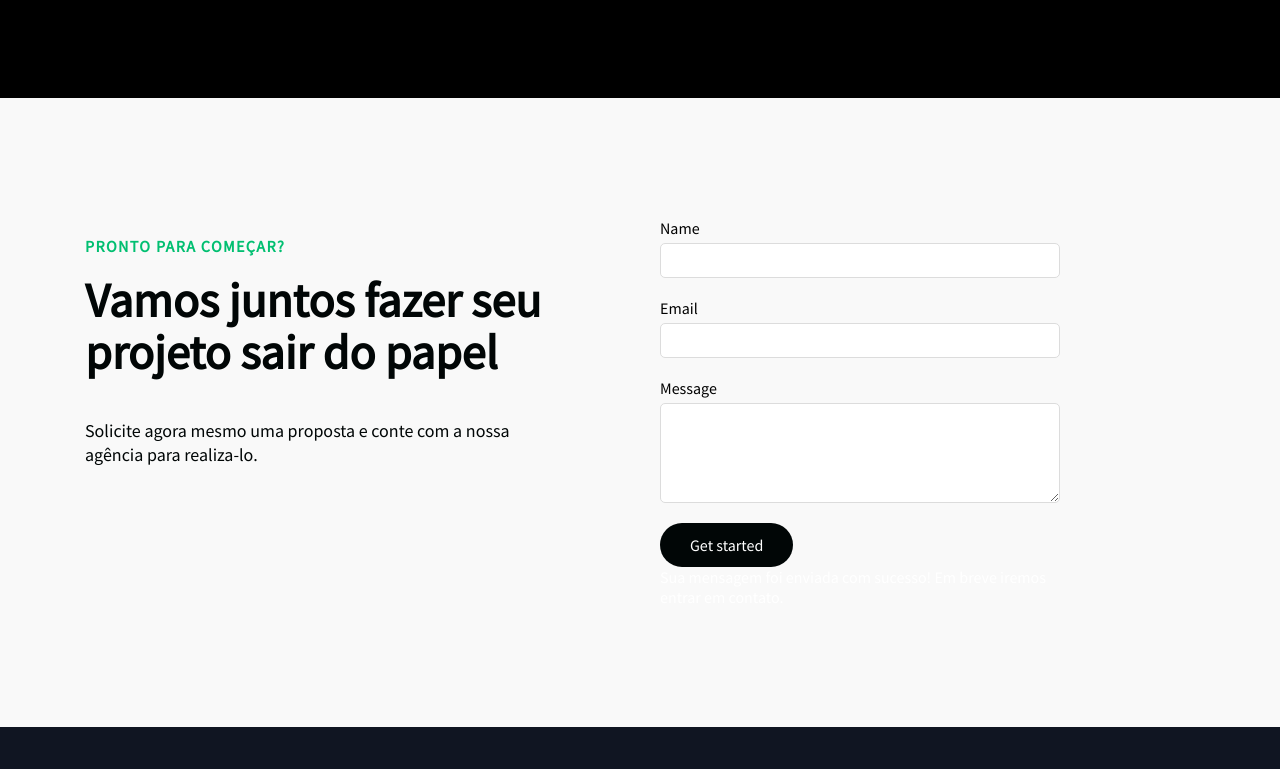
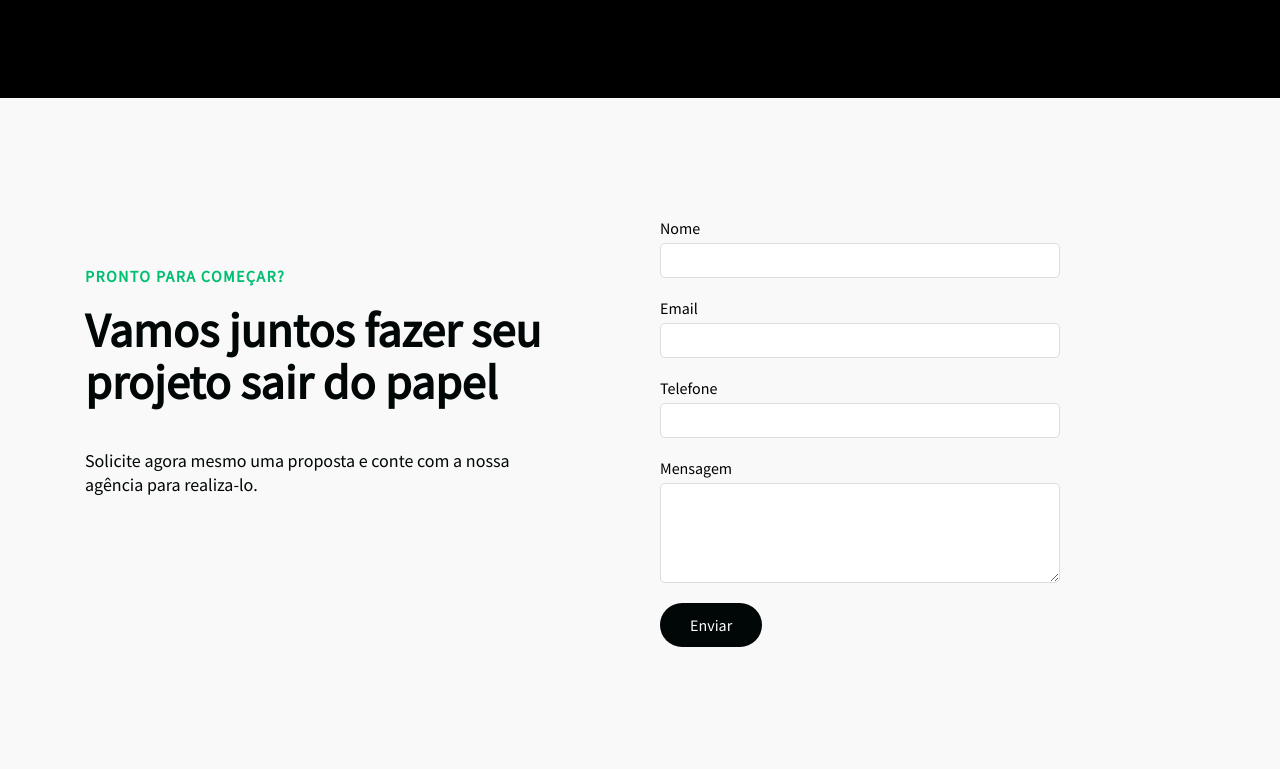
Before and after one commit to thiagomenegotto/website-brtech, a React (Create React App) app: page / in a window 1280 px wide. Shown: the part 3791-4560 px from the top of the page. Built offline with nearby package versions, Linux system fonts and the light colour scheme.

Commit message:
fix(): update contact section emailjs

```diff
--- a/src/components/ContatoSection/Contact.elements.js
+++ b/src/components/ContatoSection/Contact.elements.js
@@ -14,7 +14,7 @@ export const ContactContainer = styled.div`
 export const ContactWrapper = styled.div`
   display: grid;
   z-index: 1;
-  max-height: 700px;
+  max-height: 800px;
   width: 100%;
   max-width: 1150px;
   margin-right: auto;
@@ -161,6 +161,13 @@ export const Input = styled.input`
   }
 `;
 
+export const ResultWrap = styled.div`
+  width: 100%;
+  font-weight: 700;
+  color: #000;
+  padding-top: 20px;
+`;
+
 export const Textarea = styled.textarea`
   max-width: 100%;
   min-width: 100%;
@@ -188,3 +195,25 @@ export const BtnWrap = styled.div`
   justify-content: flex-start;
   margin-top: 20px;
 `;
+
+export const Button = styled.input`
+    border-radius: 50px;
+    background: ${({primary}) => (primary ? '#01BF71' : '#010606')};
+    white-space: nowrap;
+    padding: ${({big}) => (big ? '14px 48px' : '12px 30px')};
+    color: ${({ dark }) => (dark ? '#010606' : '#fff')};
+    font-size: ${({fontBig}) => (fontBig ? '20px' : '16px')};
+    outline: none;
+    border: none;
+    cursor: pointer;
+    display: flex;
+    justify-content: center;
+    align-items: center;
+    //max-width: 50%;
+    transition: all 0.2s ease-in-out;
+
+    &:hover {
+      transition: all 0.2s ease-out;
+      background: ${({primary}) => (primary ? '#fff' : '#01BF71')};
+    }
+`;
--- a/src/components/ContatoSection/Data.js
+++ b/src/components/ContatoSection/Data.js
@@ -6,7 +6,7 @@ export const contactData = {
   topLine: 'Pronto para começar?',
   headLine: 'Vamos juntos fazer seu projeto sair do papel',
   description: 'Solicite agora mesmo uma proposta e conte com a nossa agência para realiza-lo.',
-  buttonLabel: 'Get started',
+  buttonLabel: 'Enviar',
   img: require('../../images/svg-8.png'),
   alt: 'Contact',
   dark: false,
--- a/src/components/ContatoSection/index.js
+++ b/src/components/ContatoSection/index.js
@@ -1,6 +1,7 @@
 import React, { useState } from 'react';
+import { useRef } from 'react';
 import emailjs from 'emailjs-com';
-import { Button } from '../Button.elements';
+//import { Button } from '../Button.elements';
 import {
   ContactContainer,
   ContactWrapper,
@@ -16,8 +17,11 @@ import {
   Form,
   Label,
   Input,
-  Textarea
+  Textarea,
+  ResultWrap,
+  Button
 } from './Contact.elements';
+import { hasSelectionSupport } from '@testing-library/user-event/dist/utils';
 
 const ContactSection = ({
   darkBg,
@@ -33,6 +37,7 @@ const ContactSection = ({
   dark2
 }) => {
 
+  const form = useRef();
   const Result = () => {
     return (
       <p>Sua mensagem foi enviada com sucesso! Em breve iremos entrar em contato.</p>
@@ -47,7 +52,7 @@ const ContactSection = ({
       .sendForm(
         "service_mrm4ubc",
         "template_drxnst8",
-        e.target,
+        form.current,
         "IEnLS03dYgDcZ9Wl7"
       )
       .then(
@@ -61,6 +66,8 @@ const ContactSection = ({
       );
     e.target.reset();
     showResult(true);
+    setTimeout(() => showResult(false), 5000);
+
   };
 
   return (
@@ -77,19 +84,21 @@ const ContactSection = ({
             </Column1>
             <Column2>
               <FormWrapper>
-                <Form onSubmit={sendEmail}>
-                  <Label>Name</Label>
-                  <Input type="text" name="name" />
+                <Form ref={form} onSubmit={sendEmail}>
+                  <Label>Nome</Label>
+                  <Input type="text" name="fullName" required/>
                   <Label>Email</Label>
-                  <Input type="email" name="email" />
-                  <Label>Message</Label>
-                  <Textarea name="message" />
+                  <Input type="email" name="email" required/>
+                  <Label>Telefone</Label>
+                  <Input type="phone" name="phone" required/>
+                  <Label>Mensagem</Label>
+                  <Textarea name="message" required/>
                   <BtnWrap>
-                    <Button>{buttonLabel}</Button>
+                    <Button type="submit" value={buttonLabel}></Button>
                   </BtnWrap>
-                  <Result>
+                  <ResultWrap>
                     {result ? <Result/> : null }
-                  </Result>
+                  </ResultWrap>
                 </Form>
               </FormWrapper>
             </Column2>
```
